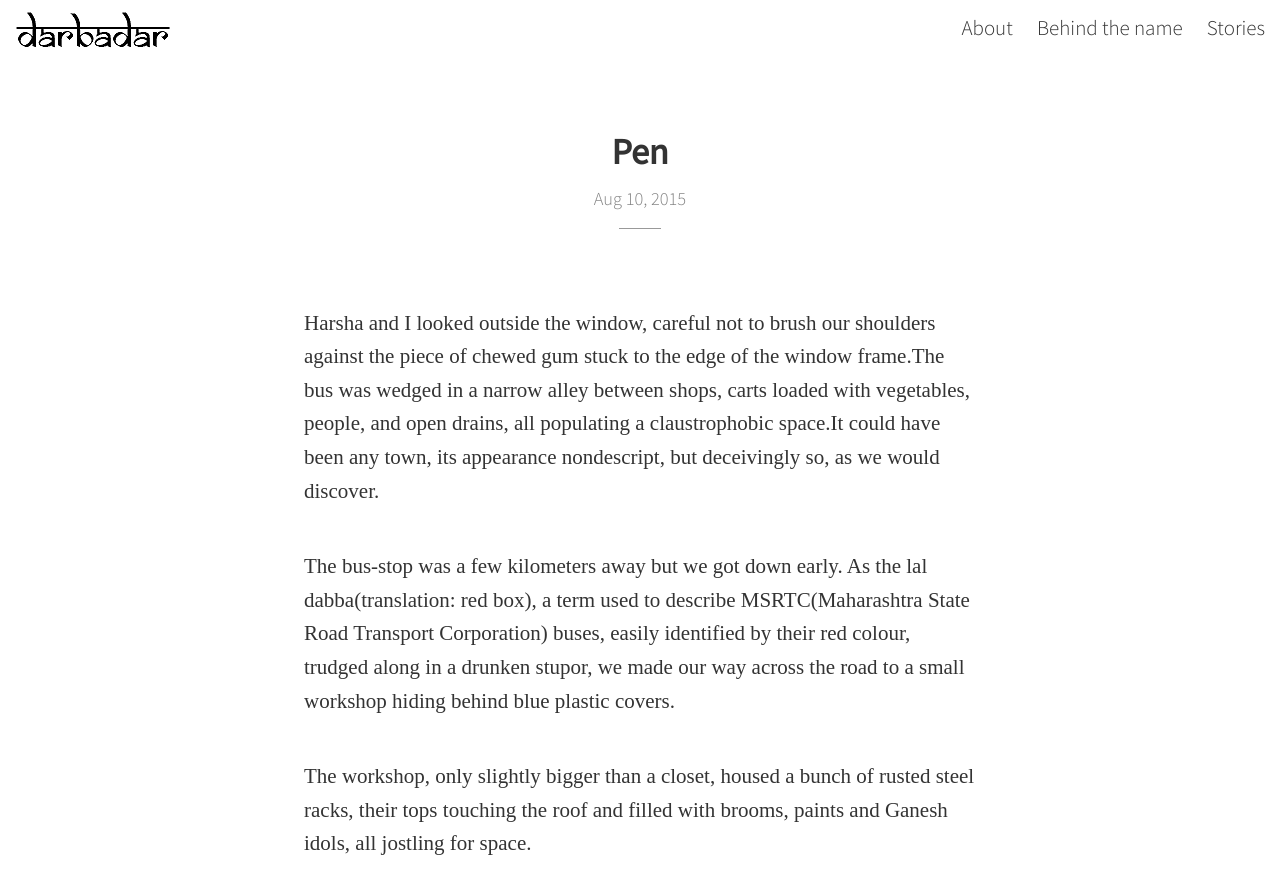
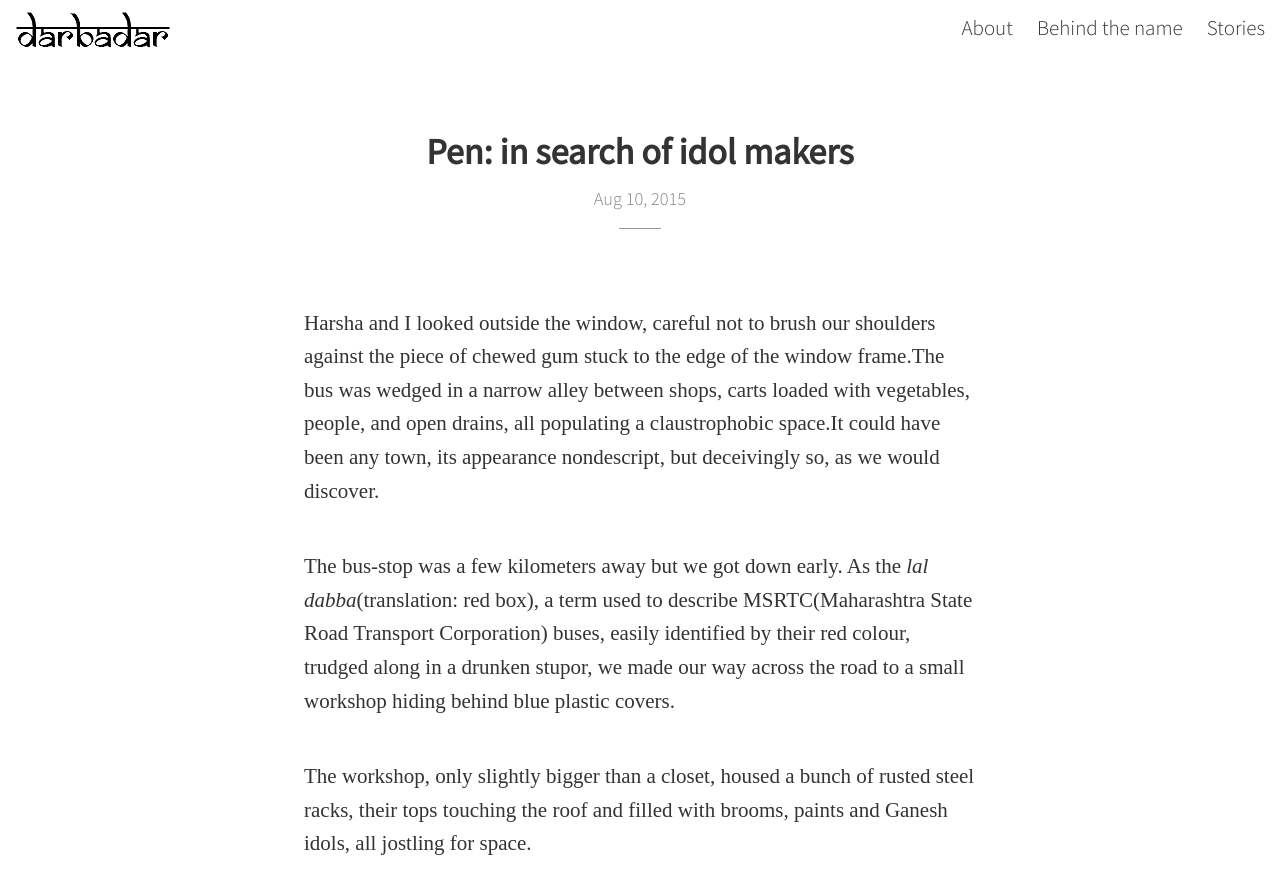
Before and after one commit to harshac/darbadar, a Jekyll site: the page built from _posts/2015-08-10-pen.md, in a window 1280 px wide and 900 px high. Shown: the top 894 px of the window. Built offline with Jekyll 4.4.1, drawn with Linux system fonts in a browser that asks for light colours; some web fonts are replaced; comment, search, counter and statistics services are not loaded; some of the changed text lies outside the part shown.

Commit message:
Blog 1: Formatting corrections

```diff
--- a/_posts/2015-08-10-pen.md
+++ b/_posts/2015-08-10-pen.md
@@ -1,11 +1,12 @@
 ---
 layout: post
-title: "Pen"
+title: "Pen: in search of idol makers"
+location: pen maharashtra india
 ---
 
 Harsha and I looked outside the window, careful not to brush our shoulders against the piece of chewed gum stuck to the edge of the window frame.The bus was wedged in a narrow alley between shops, carts loaded with vegetables, people, and open drains, all populating a claustrophobic space.It could have been any town, its appearance nondescript, but deceivingly so, as we would discover.
 
-The bus-stop was a few kilometers away but we got down early. As the lal dabba(translation: red box), a term used to describe MSRTC(Maharashtra State Road Transport Corporation) buses, easily identified by their red colour, trudged along in a drunken stupor, we made our way across the road to a small workshop hiding behind blue plastic covers.
+The bus-stop was a few kilometers away but we got down early. As the *lal dabba*(translation: red box), a term used to describe MSRTC(Maharashtra State Road Transport Corporation) buses, easily identified by their red colour, trudged along in a drunken stupor, we made our way across the road to a small workshop hiding behind blue plastic covers.
 
 The workshop, only slightly bigger than a closet, housed a bunch of rusted steel racks, their tops touching the roof and filled with brooms, paints and Ganesh idols, all jostling for space.
 
@@ -81,8 +82,10 @@
 
 We peeked behind a wooden rack overwhelmed by Ganesh idols, to spot the source of the voice. A seventy year old man sat there having a hearty laugh, spatula in hand and working on a clay idol, yet to be painted.
 
-----Photo of the old man working on the clay idols---
-														*
+--Photo of the old man working on the clay idols--
+
+***
+
 *<span title="Trishna, I am pretty sure we would have reached faster walking backwards.">“Yaar Trishna, ulte chalke bhi isse jaldi pahunchte hum log,”</span>* said Harsha, sitting opposite me in the six-seater.
 
 I stood just in time to save my behind from further suffering as the vehicle landed into a ditch, one of several that the entire stretch of the road was infected with. We were on our way to Hamrapur village, 7 kms away from Pen. After visiting several workshops in Pen and speaking to various artisans, we were directed towards Hamrapur village when we told them that we were eager to see the process of the idols being created from moulds.
@@ -91,15 +94,15 @@
 
 The workshops in Hamrapur were quite different from the ones we saw in Pen. Twenty feet idols were a common sight. As were hundreds of idols arranged in rows with military precision. These workshops looked more like factories. And unlike the workshops in Pen where the artisans appeared to be underpaid but happy, these guys strictly meant business.
 
------- Photo of the idols taken collectively ----
+--- Photo of the idols taken collectively --
 
 In Hamrapur, in addition to seeing moulds that are used to create these idols, we understood the process of their creation: a thin layer of POP(Plaster of Paris) is poured into a mould which is then covered with coir brought from Tamil Nadu. Once the POP dries, the idol is then extracted.
 
 ---- Photo of the huge idol with its back open ----
 
-Having seen all that we needed to, we endured another painful six-seater ride back to Pen. We would board a lal dabba after that and make our way back to Pune through the scenic Lonavala ghat.
+Having seen all that we needed to, we endured another painful six-seater ride back to Pen. We would board a *lal dabba* after that and make our way back to Pune through the scenic Lonavala ghat.
 
-*
+***
 
 As Harsha and I sift through the images we captured on our trip, there is one that catches my eye: an artisan polishing a clay hand before he attaches it to the idol sitting in front of him. I can't help but smile at the irony: the man who supposedly God created, should now be creating Him.
 
```
